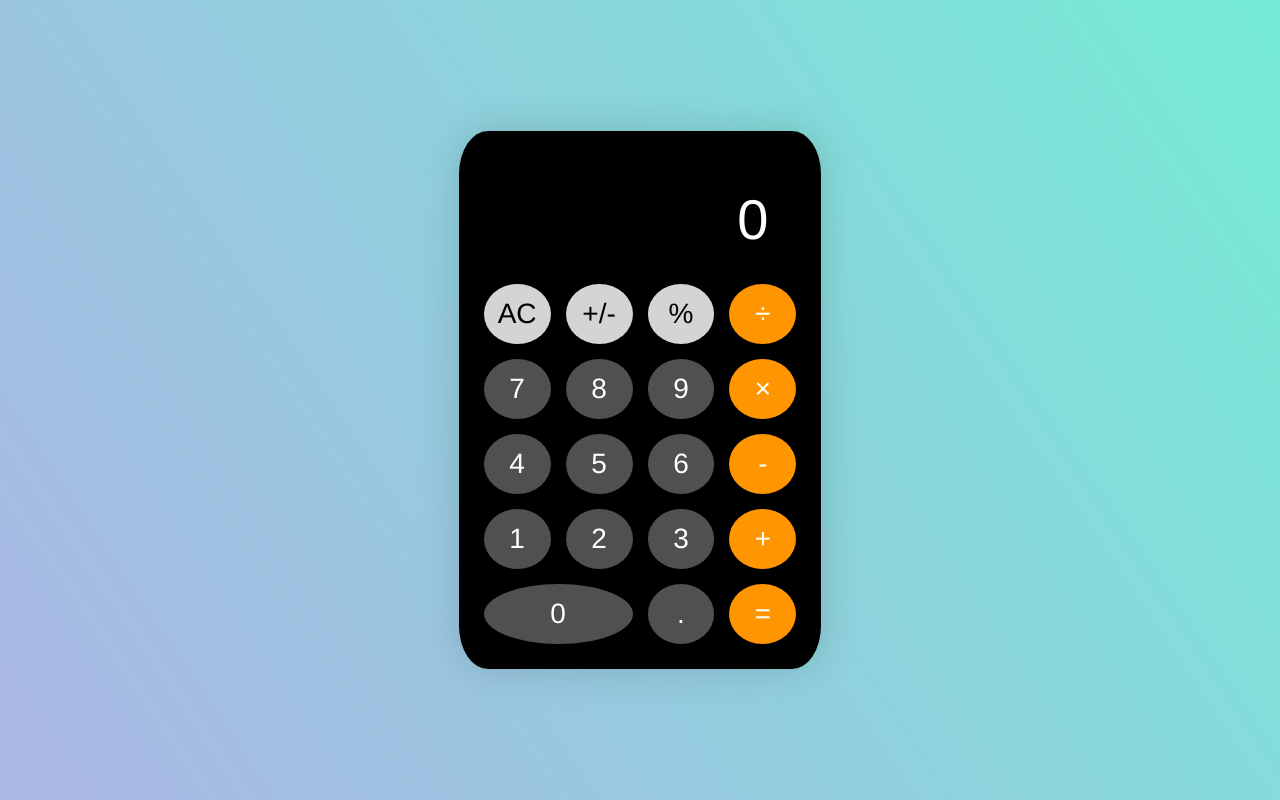
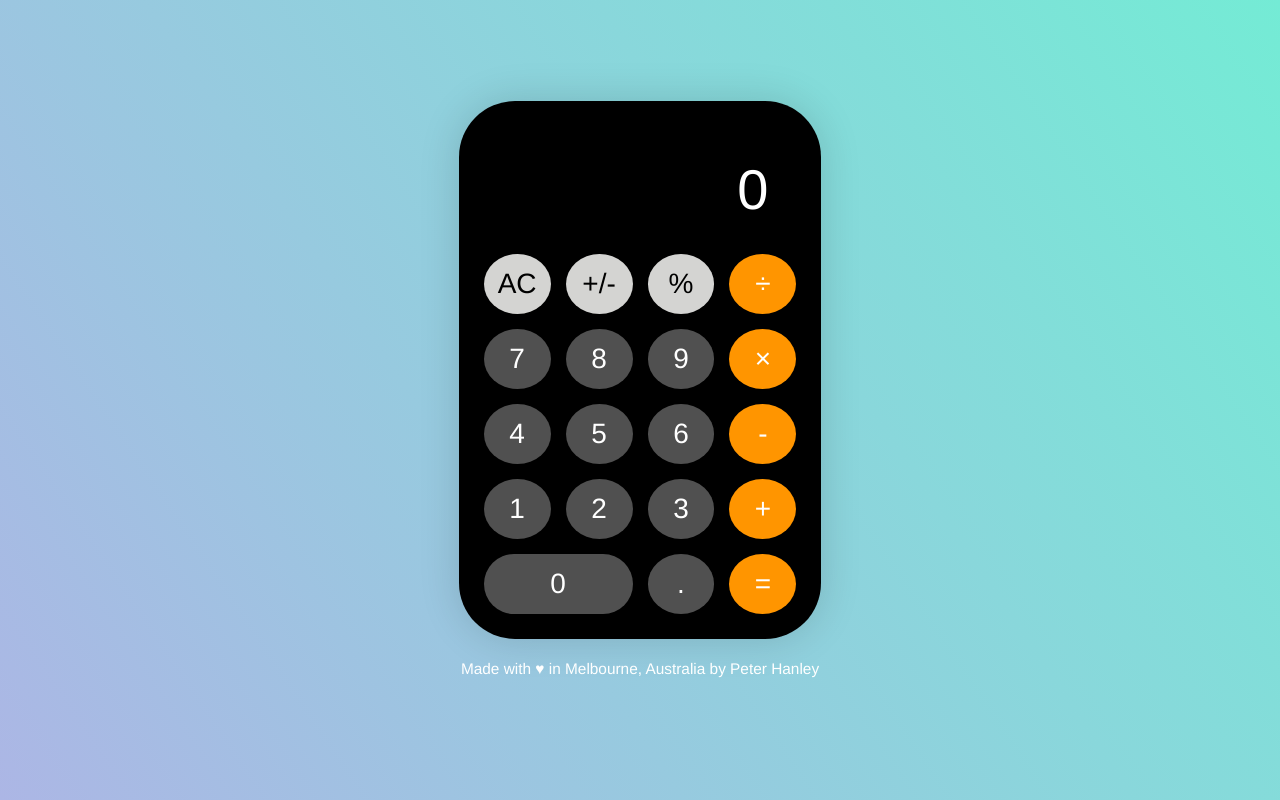
Before and after one commit to mrpeterhanley/Simple-Calculator, a website built with Parcel: page index.html in a window 1280 px wide. Built offline with nearby package versions, Linux system fonts and the light colour scheme.

Commit message:
Added footer

```diff
--- a/index.html
+++ b/index.html
@@ -13,9 +13,7 @@
 
         <div class="calculator__keys">
           <button class="key--firstrow" data-action="clear">AC</button>
-          <button class="key--firstrow" data-action="negative">
-            +/-
-          </button>
+          <button class="key--firstrow" data-action="negative">+/-</button>
           <button class="key--firstrow" data-action="percentage">%</button>
           <button class="key--operator" data-action="divide">÷</button>
           <button>7</button>
@@ -36,6 +34,7 @@
         </div>
       </div>
     </div>
+    <footer>Made with &hearts; in Melbourne, Australia by Peter Hanley</footer>
     <script src="./index.js"></script>
   </body>
 </html>
--- a/styles.css
+++ b/styles.css
@@ -23,6 +23,10 @@ button {
   outline: none;
   appearance: none;
   text-align: center;
+}
+
+.key--zero {
+  border-radius: 2rem;
 }
 
 input:hover,
@@ -51,6 +55,7 @@ body {
   align-items: center;
   background-image: linear-gradient(236deg, #74ebd5, #acb6e5);
   display: flex;
+  flex-direction: column;
   height: 100vh;
   justify-content: center;
 }
@@ -60,7 +65,7 @@ body {
 }
 
 .calculator {
-  border-radius: 8%;
+  border-radius: 2rem;
   box-shadow: 0 0 40px 0px rgba(0, 0, 0, 0.15);
   display: flex;
   justify-content: center;
@@ -119,3 +124,9 @@ body {
   background-color: #d4d4d2;
   color: black;
 }
+
+footer {
+  margin: 20px;
+  font-size: 0.55rem;
+  color: white;
+}
```
Also changed, not shown: dist/index.html, 6 other files.
